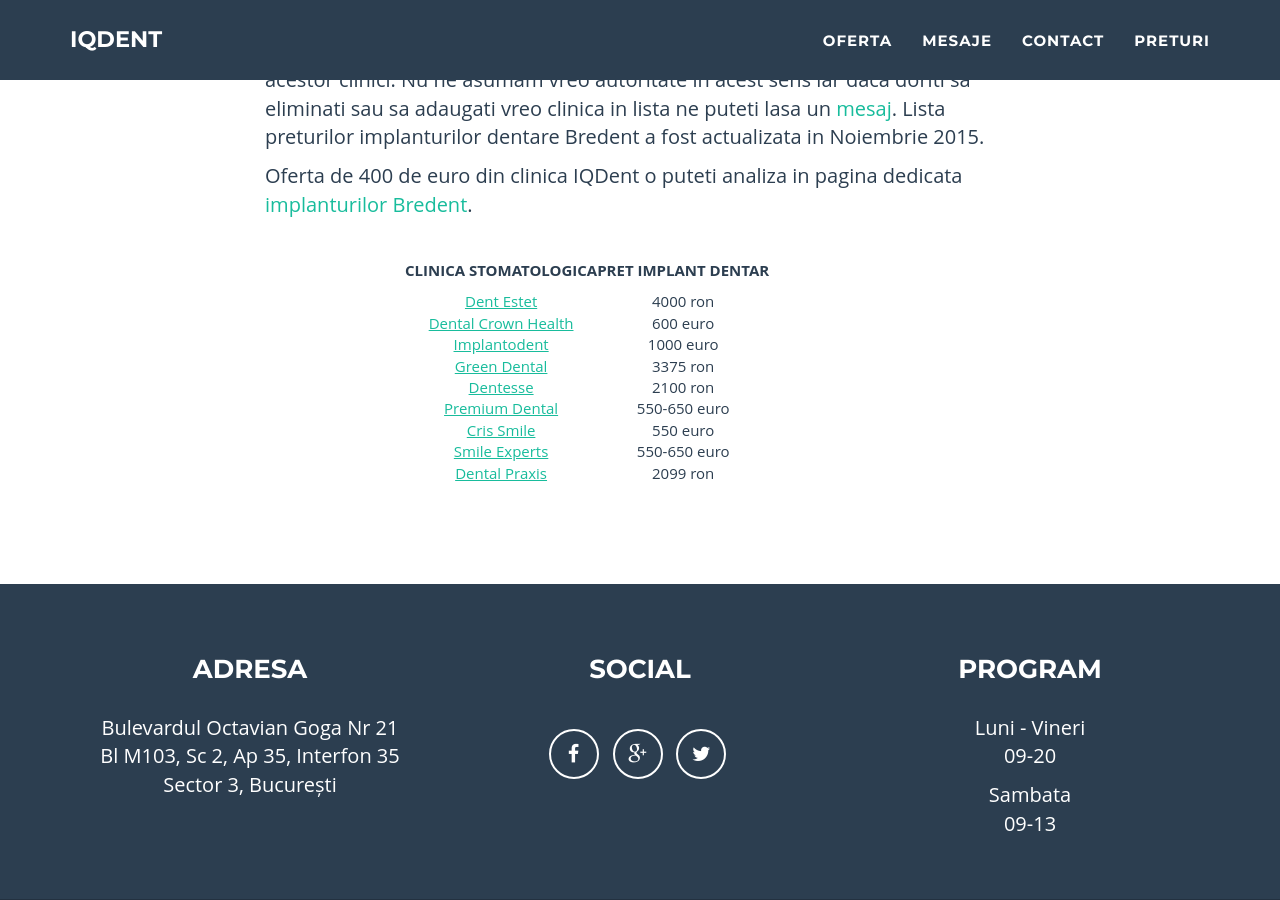
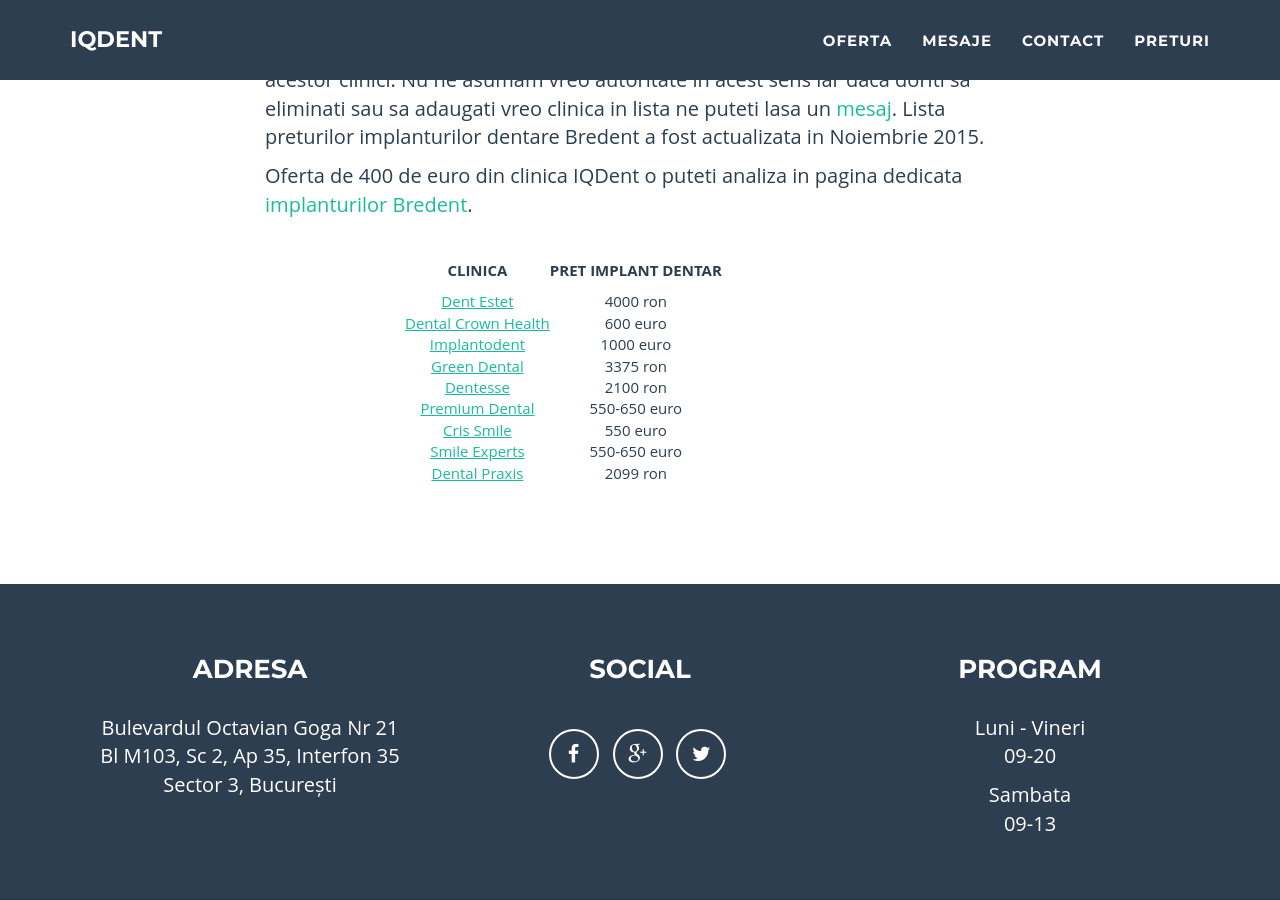
Before and after one commit to littledentgopo/offerdent, a Jekyll site: the page built from _posts/2015-11-27-preturi-implanturi-dentare-bredent.html, in a window 1280 px wide and 900 px high, scrolled down 1339 px. Built offline with Jekyll 4.4.1, drawn with Linux system fonts in a browser that asks for light colours; comment, search, counter and statistics services are not loaded.

Commit message:
Fix prices table

```diff
--- a/_includes/pricestablealphabio.html
+++ b/_includes/pricestablealphabio.html
@@ -1,6 +1,6 @@
 <table id="pricesTable">
    <tbody>
-       <tr><th>CLINICA STOMATOLOGICA</th><th>PRET IMPLANT DENTAR</th></tr>
+       <tr><th>CLINICA</th><th>PRET IMPLANT DENTAR</th></tr>
        <tr><td><a href="http://www.dentestet.ro/tratament/implant-dentar/implantul-dentar-alpha-bio/" target="_blank">Dent Estet</a></td><td>2700 ron</td></tr>
        <tr><td><a href="http://dentalcrownhealth.ro/preturi/" target="_blank">Dental Crown Health</a></td><td>350 euro</td></tr>
        <tr><td><a href="http://mikodental.ro/servicii-stomatologie-preturi/implantologie-dentara-bucuresti/" target="_blank">Miko Dental</a></td><td>400 euro</td></tr>
--- a/_includes/pricestablebredent.html
+++ b/_includes/pricestablebredent.html
@@ -1,6 +1,6 @@
 <table id="pricesTable">
    <tbody>
-       <tr><th>CLINICA STOMATOLOGICA</th><th>PRET IMPLANT DENTAR</th></tr>
+       <tr><th>CLINICA</th><th>PRET IMPLANT DENTAR</th></tr>
        <tr><td><a href="http://www.dentestet.ro/lista-de-preturi/" target="_blank">Dent Estet</a></td><td>4000 ron</td></tr>
        <tr><td><a href="http://dentalcrownhealth.ro/preturi/" target="_blank">Dental Crown Health</a></td><td>600 euro</td></tr>
        <tr><td><a href="http://www.implantodent.ro/preturi/implantologie" target="_blank">Implantodent </a></td><td>1000 euro</td></tr>
```
